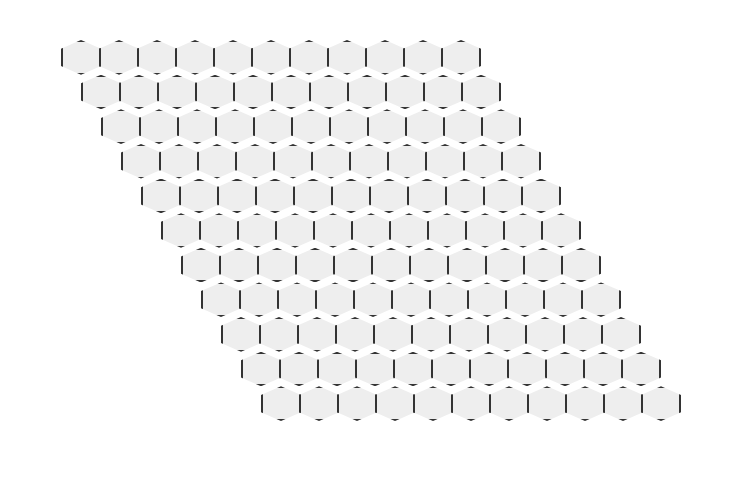
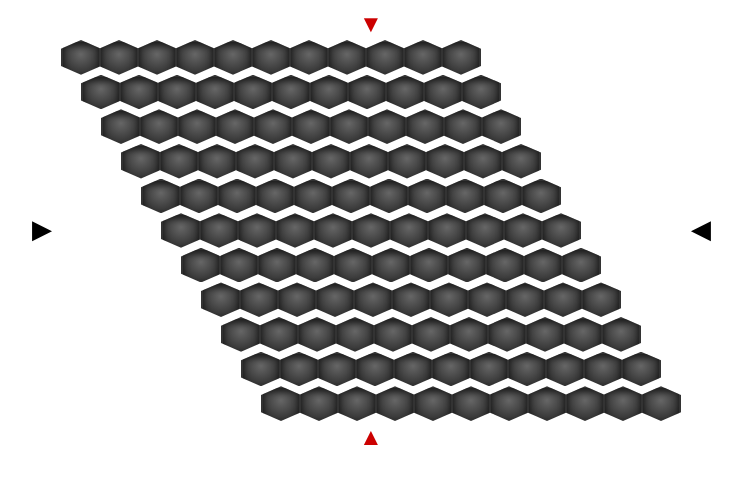
Before and after one commit to massimoferrarini/hex2, a plain HTML site: page index.html in a window 1280 px wide. Shown: the whole page, without its empty margins (269-1011 px from the left). Drawn offline with Linux system fonts and the light colour scheme.

Commit message:
Enhance Hex board with 3D effect and side symbols

```diff
--- a/index.html
+++ b/index.html
@@ -12,6 +12,38 @@ body {
 }
 .board {
   --size: 40px;
+  position: relative;
+}
+.edge {
+  position: absolute;
+  font-size: 24px;
+  font-weight: bold;
+}
+.edge.red {
+  color: #c00;
+}
+.edge.black {
+  color: #000;
+}
+.edge.top {
+  top: -30px;
+  left: 50%;
+  transform: translateX(-50%);
+}
+.edge.bottom {
+  bottom: -30px;
+  left: 50%;
+  transform: translateX(-50%);
+}
+.edge.left {
+  left: -30px;
+  top: 50%;
+  transform: translateY(-50%);
+}
+.edge.right {
+  right: -30px;
+  top: 50%;
+  transform: translateY(-50%);
 }
 .row {
   display: flex;
@@ -20,16 +52,21 @@ body {
 .hex {
   width: var(--size);
   height: calc(var(--size) * 0.866);
-  background: #eee;
+  background: radial-gradient(circle at 50% 40%, #666, #222);
   margin: 0 -1px;
   clip-path: polygon(50% 0%, 100% 25%, 100% 75%, 50% 100%, 0% 75%, 0% 25%);
   border: 2px solid #333;
+  box-shadow: inset 0 4px 6px rgba(0,0,0,0.6);
   box-sizing: border-box;
 }
 </style>
 </head>
 <body>
 <div class="board">
+  <div class="edge red top">▼</div>
+  <div class="edge red bottom">▲</div>
+  <div class="edge black left">▶</div>
+  <div class="edge black right">◀</div>
   <div class="row" style="margin-left: calc(var(--size) * 0.0);">
     <div class="hex"></div>
     <div class="hex"></div>
```
